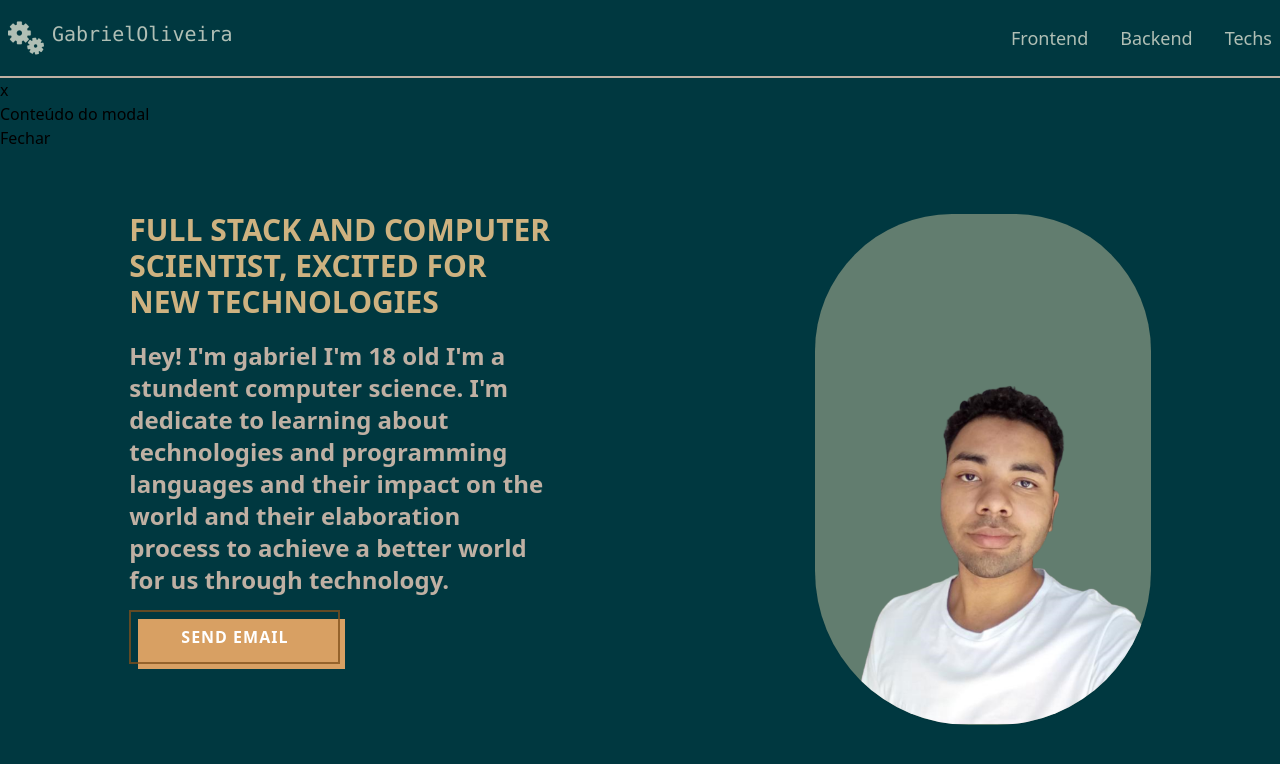
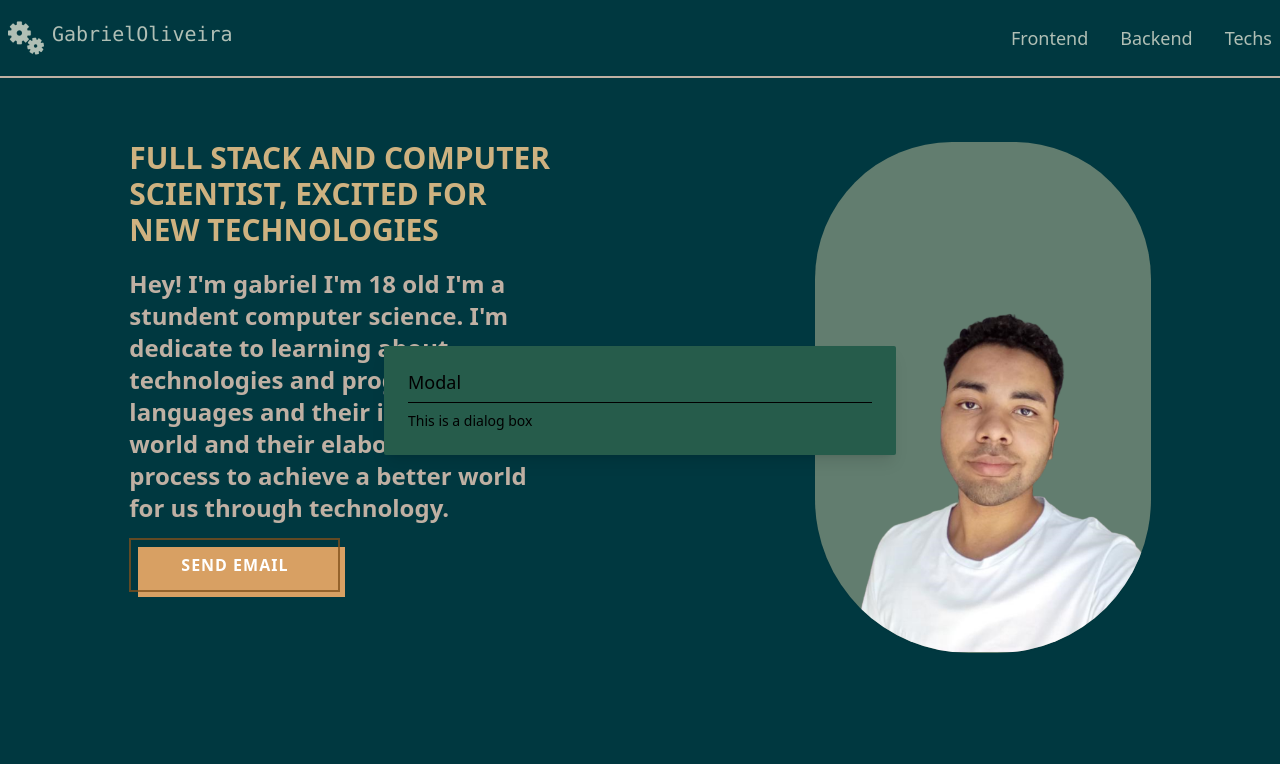
Before and after one commit to Greedwy-Blu/portfolio, a React (Vite) app: page / in a window 1280 px wide. Both pictures are taken after a click on the button "SEND EMAIL". Shown: the top 764 px of the page. Built offline with nearby package versions, Linux system fonts and the light colour scheme.

Commit message:
modal email

```diff
--- a/package.json
+++ b/package.json
@@ -9,14 +9,18 @@
     "preview": "vite preview"
   },
   "dependencies": {
+    "@headlessui/react": "^1.7.8",
+    "antd": "^5.1.7",
     "framer-motion": "^8.5.5",
     "react": "^18.2.0",
     "react-dom": "^18.2.0",
+    "react-modal": "^3.16.1",
     "styled-components": "^5.3.6"
   },
   "devDependencies": {
     "@types/react": "^18.0.26",
     "@types/react-dom": "^18.0.9",
+    "@types/react-modal": "^3.13.1",
     "@types/styled-components": "^5.1.26",
     "@vitejs/plugin-react": "^3.0.0",
     "autoprefixer": "^10.4.13",
--- a/src/components/Header/index.tsx
+++ b/src/components/Header/index.tsx
@@ -1,19 +1,85 @@
-import { useState } from "react";
+import {Fragment, useState } from "react";
 import { Border, HeaderButton, ImgProfile } from "./styled";
-import  {Modal}  from "../Modal";
+import { Dialog, Transition } from "@headlessui/react";
 
+
+import { Modal } from 'antd';
 export function Header(){
+  let [isOpen, setIsOpen] = useState(false);
 
-  const [openModal, setOpenModal] = useState(false)
+  function closeModal() {
+    setIsOpen(false);
+  }
+
+  function openModal() {
+    setIsOpen(true);
+  }
+
 
 
   return(
 
 <div className=" mx-auto  overflow-hidden ">
 
-<Modal isOpen={openModal} setModalOpen={() => setOpenModal(!openModal)}>
-        Conteúdo do modal
-</Modal>
+
+
+<Transition appear show={isOpen} as={Fragment}>
+        <Dialog
+          as="div"
+          className="fixed inset-0 z-10 overflow-y-auto"
+          onClose={closeModal}
+        >
+          <div className="min-h-screen px-4 text-center">
+            <Transition.Child
+              as={Fragment}
+              enter="ease-out duration-300"
+              enterFrom="opacity-0"
+              enterTo="opacity-100"
+              leave="ease-in duration-200"
+              leaveFrom="opacity-100"
+              leaveTo="opacity-0"
+            >
+              <Dialog.Overlay className="fixed inset-0" />
+            </Transition.Child>
+
+            {/* This element is to trick the browser into centering the modal contents. */}
+            <span
+              className="inline-block h-screen align-middle"
+              aria-hidden="true"
+            >
+              &#8203;
+            </span>
+            <Transition.Child
+              as={Fragment}
+              enter="ease-out duration-300"
+              enterFrom="opacity-0 scale-95"
+              enterTo="opacity-100 scale-100"
+              leave="ease-in duration-200"
+              leaveFrom="opacity-100 scale-100"
+              leaveTo="opacity-0 scale-95"
+            >
+              <div className="inline-block w-full max-w-lg p-6 my-8 overflow-hidden text-left align-middle transition-all transform bg-color-12 shadow-lg rounded-sm">
+                <Dialog.Title
+                  as="h3"
+                  className="text-lg font-medium leading-6 text-gray-900"
+                >
+                  Modal
+                </Dialog.Title>
+
+
+                <div className="mt-2">
+                  <p className="text-sm text-gray-500 border-t pt-2">
+                    This is a dialog box
+                  </p>
+                </div>
+
+
+              </div>
+            </Transition.Child>
+          </div>
+        </Dialog>
+      </Transition>
+
 
 <div className="grid grid-rows-1 grid-flow-col  columns-2">
 
@@ -32,7 +98,7 @@ export function Header(){
   </a>
 
 
-  <HeaderButton onClick={() => setOpenModal(true)}>
+  <HeaderButton   onClick={openModal}>
     SEND EMAIL
   </HeaderButton>
 
@@ -41,7 +107,7 @@ export function Header(){
 
 <div className="mt-16 ">
 
-<Border className="overflow-auto da ">
+<Border className="overflow-auto  ">
 <ImgProfile className="translate-y-40 "/>
 </Border>
 
@@ -53,6 +119,8 @@ export function Header(){
 
 </div>
 
+
+
 </div>
   )
 }
--- a/src/components/Modal/index.tsx
+++ b/src/components/Modal/index.tsx
@@ -1,27 +1,32 @@
-import  JSX  from "react"
 
-export  const  Modal = ({ isOpen, setModalOpen, children }:any) => {
+import { Button, Modal } from 'antd';
+const Modals = ({isModalOpen, setIsModalOpen}:any) => {
+  const showModal = () => {
+    setIsModalOpen(true);
+  };
 
-  if (isOpen) {
-  return(
+  const handleOk = () => {
+    setIsModalOpen(false);
+  };
 
-<div>
+  const handleCancel = () => {
+    setIsModalOpen(false);
+  };
 
 
-<div>
-          <div style={{ cursor: 'pointer'}} onClick={setModalOpen}>
-            x
-          </div>
-          <div>{children}</div>
-          <button onClick={setModalOpen}>Fechar</button>
-</div>
+  return (
 
+    <>
 
-</div>
+    <Modal title="Basic Modal" open={isModalOpen} onOk={handleOk} onCancel={handleCancel}>
+      <p>Some contents...</p>
+      <p>Some contents...</p>
+      <p>Some contents...</p>
+    </Modal>
+  </>
 
   )
 
-  }
-  return null
+};
 
-}
+export default Modals;
--- a/src/components/Modal/styled.tsx
+++ b/src/components/Modal/styled.tsx
@@ -0,0 +1,29 @@
+import styled from 'styled-components'
+
+export const Background = styled.div`
+ max-width: 600px;
+  width: 100%;
+  position: fixed;
+  top: 40%;
+  left: 50%;
+  transform: translate(-50%, -50%);
+  display: flex;
+  background-color: #ffffff;
+  box-shadow: 0px 0px 18px 0px rgba(0, 0, 0, 0.75);
+  border-radius: 8px;
+
+`;
+
+export const ModalStyle = styled.div`
+  position: fixed;
+  top: 50%;
+  left: 50%;
+  transform: translate(-50%,-50%);
+  padding: 150px;
+  width: 500px;
+	height: 500px;
+  backgroundColor: #942424;
+  borderRadius: 10px;
+  color: black;
+
+`;
--- a/tailwind.config.cjs
+++ b/tailwind.config.cjs
@@ -1,5 +1,6 @@
 /** @type {import('tailwindcss').Config} */
 module.exports = {
+  important:true,
   content: [
   './src/**/*.tsx',
   './index.html'
@@ -46,4 +47,5 @@ module.exports = {
     extend: {},
   },
   plugins: [],
+
 }
```
Also changed, not shown: 1 other file (tests, documents, lock files or other folders).
